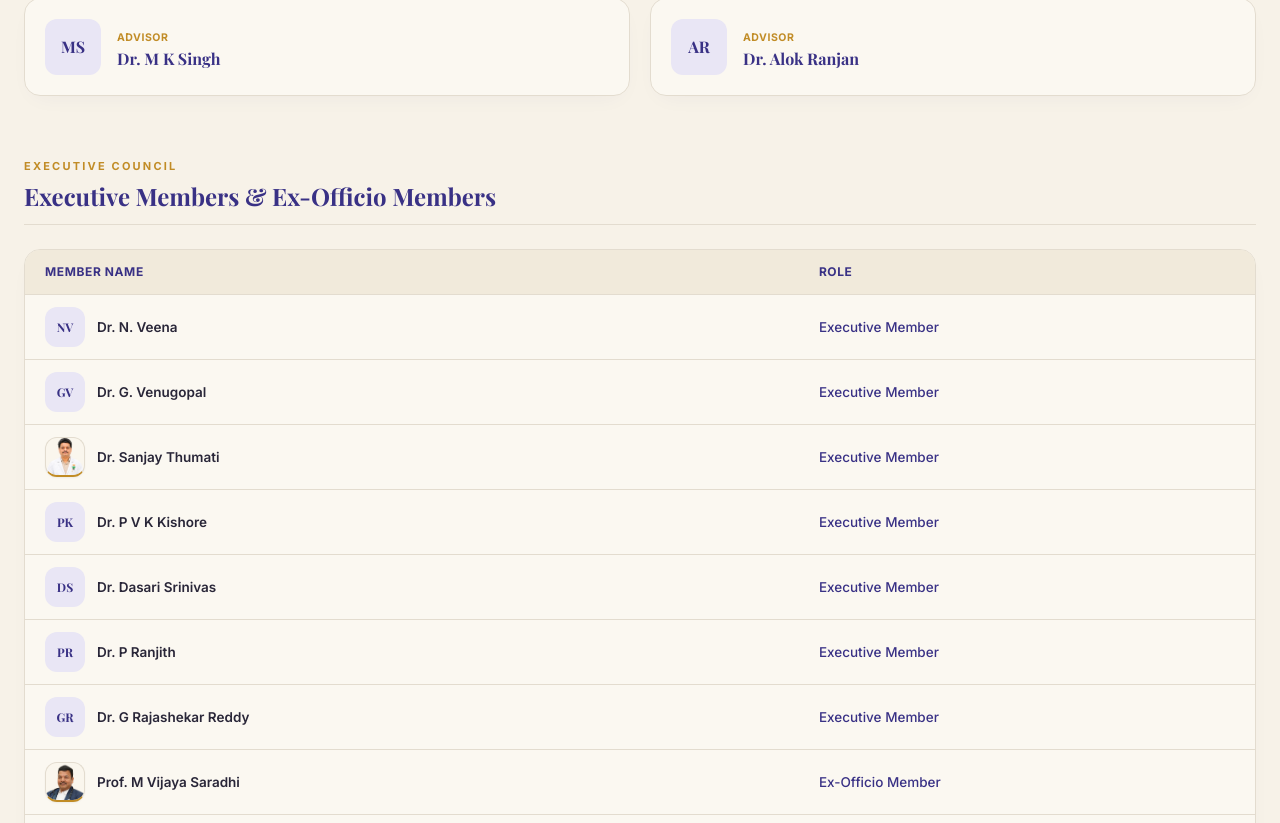
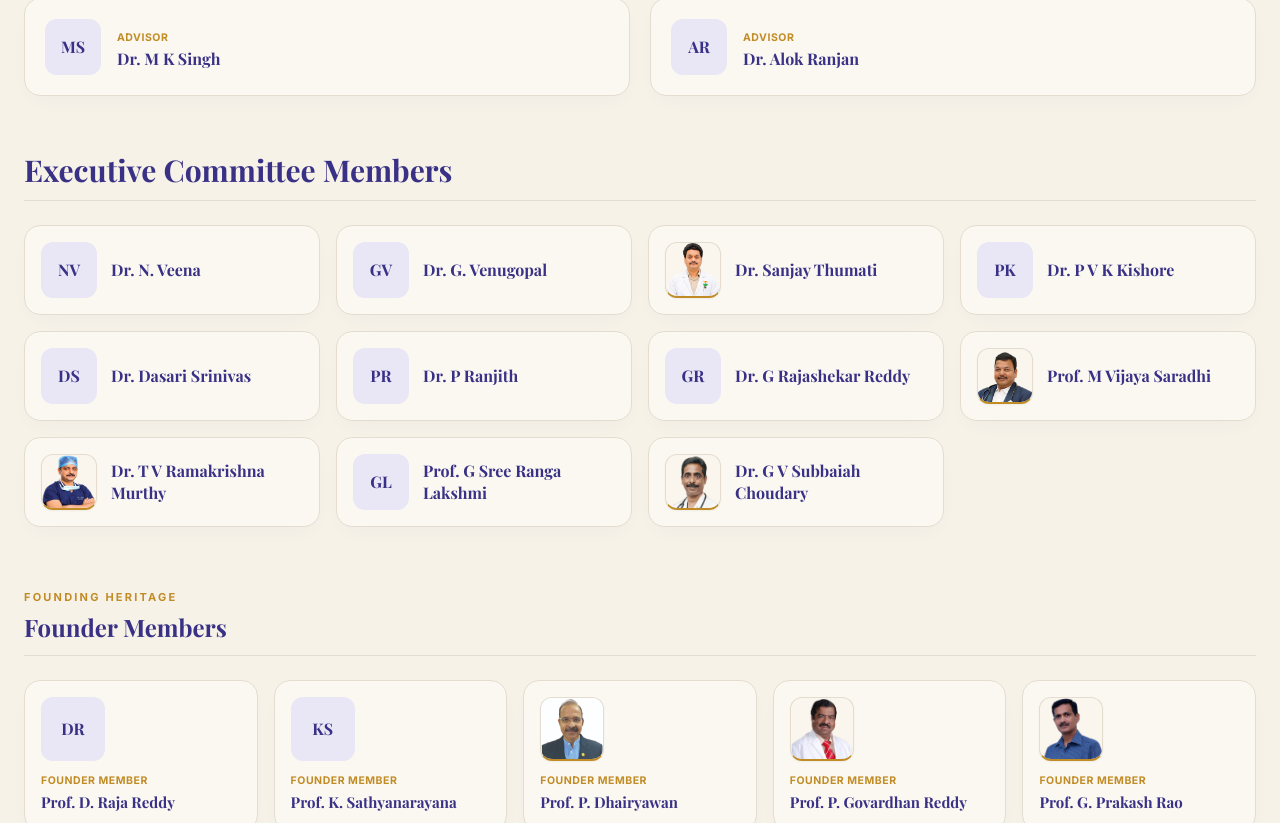
Before and after one commit to sriyamini985/Telangananeuro, a React (Vite) app: page /committee in a window 1280 px wide. Shown: the part 1377-2200 px from the top of the page. Built offline with nearby package versions, Linux system fonts and the light colour scheme; a web font is replaced by a local one.

Commit message:
feat(committee): replace executive table with photo cards under single Executive Committee Members heading

```diff
--- a/src/layout/Navbar.jsx
+++ b/src/layout/Navbar.jsx
@@ -44,7 +44,7 @@ const NAV_ITEMS = [
     children: [
       { label: 'Office Bearers', to: '/committee' },
       { label: 'Past Presidents', to: '/committee#past-presidents' },
-      { label: 'Executive & Ex-Officio Members', to: '/committee#executive' },
+      { label: 'Executive Committee Members', to: '/committee#executive' },
       { label: 'Advisors & Founder Members', to: '/committee#founders' },
     ],
   },
--- a/src/pages/Committee.jsx
+++ b/src/pages/Committee.jsx
@@ -177,46 +177,35 @@ export default function Committee() {
           </section>
         )}
 
-        {/* 3. Ex-Officio & Executive Committee Members */}
+        {/* 3. Executive Committee Members */}
         {(exOfficio.length > 0 || execMembers.length > 0) && (
           <section id="executive" className="text-left space-y-6 scroll-mt-16">
             <div className="border-b border-[#E3DCCF] pb-3">
-              <span className="text-[11px] font-bold uppercase tracking-[0.2em] text-[#C18C26]">
-                Executive Council
-              </span>
-              <h2 className="font-editorial text-2xl font-bold text-[#393185] mt-1">
-                Executive Members &amp; Ex-Officio Members
+              <h2 className="font-editorial text-2xl sm:text-3xl font-bold text-[#393185]">
+                Executive Committee Members
               </h2>
             </div>
 
-            <div className="overflow-x-auto tns-surface">
-              <table className="w-full min-w-[440px] text-left border-collapse">
-                <thead>
-                  <tr className="border-b border-[#E3DCCF] bg-[#F1EADB] text-[#393185] text-xs uppercase tracking-wider">
-                    <th className="py-3.5 px-5 font-bold">Member Name</th>
-                    <th className="py-3.5 px-5 font-bold">Role</th>
-                  </tr>
-                </thead>
-                <tbody className="divide-y divide-[#E3DCCF] text-[13.5px]">
+            <div className="grid grid-cols-1 sm:grid-cols-2 lg:grid-cols-3 xl:grid-cols-4 gap-4">
               {[...execMembers, ...exOfficio].map((member) => (
-                    <tr key={member.name} className="hover:bg-[#F7F2E8]/70 transition-colors">
-                      <td className="py-3 px-5 font-semibold text-[#292638]">
-                        <div className="flex items-center gap-3">
+                <div
+                  key={member.name}
+                  className="tns-surface p-4 flex items-center gap-3.5 hover:border-[#C18C26]/50 transition-colors"
+                >
                   <MemberPortrait
                     photoUrl={member.photoUrl}
                     name={member.name}
                     initials={member.initials}
-                            sizeClass="w-10 h-10"
-                            fallbackClass="bg-[#E9E6F5] text-[#393185] text-xs"
+                    sizeClass="w-14 h-14"
+                    fallbackClass="bg-[#E9E6F5] text-[#393185] text-base"
                   />
-                          <span>{member.name}</span>
+                  <div className="min-w-0">
+                    <h3 className="font-editorial font-bold text-[15px] sm:text-[16px] text-[#393185] leading-snug">
+                      {member.name}
+                    </h3>
                   </div>
-                      </td>
-                      <td className="py-3 px-5 text-[#393185] font-medium">{member.role}</td>
-                    </tr>
+                </div>
               ))}
-                </tbody>
-              </table>
             </div>
           </section>
         )}
```
Lines whose indentation alone changed are shown as unchanged.
